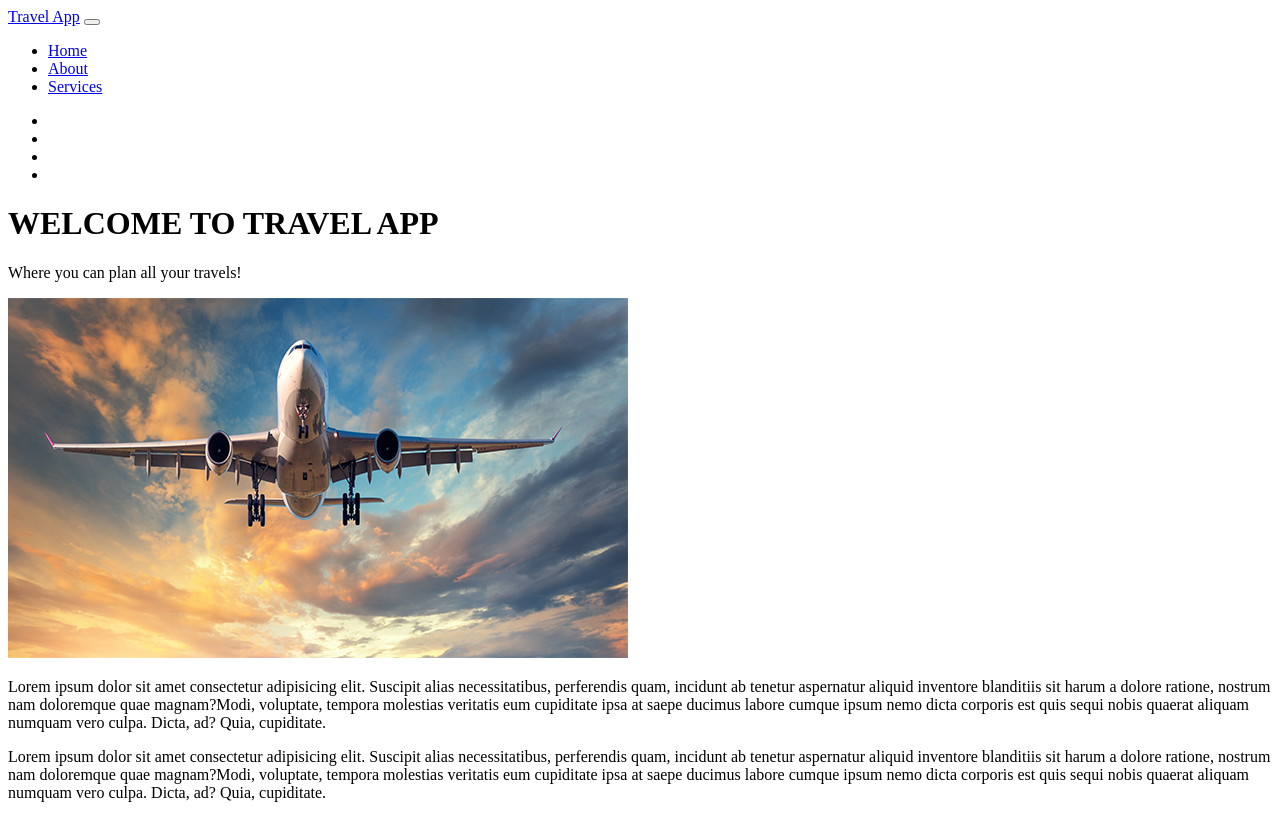
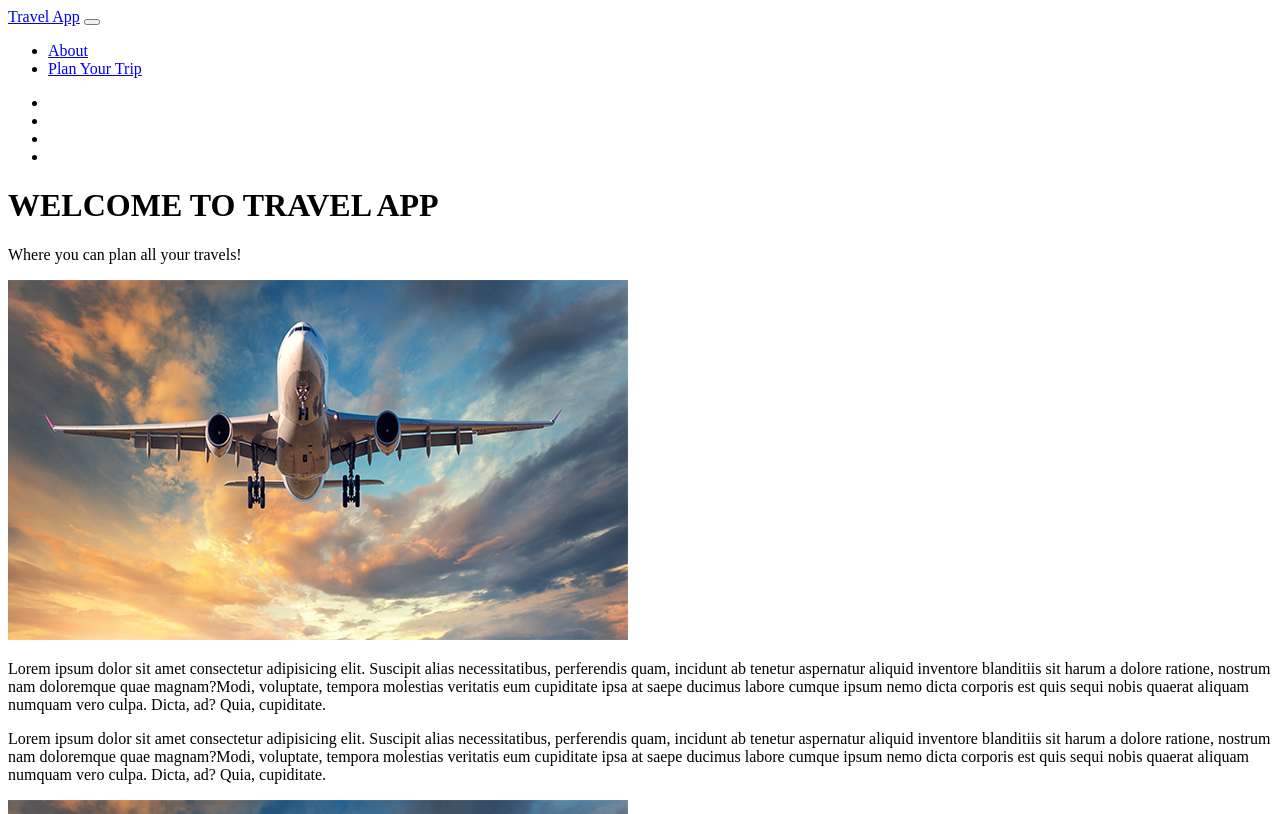
Before and after one commit to AbdulmajeedAlOmari/travel-app, a website: page src/client/views/index.html in a window 1280 px wide. Shown: the top 814 px of the page. Drawn offline with Linux system fonts and the light colour scheme.

Commit message:
chore: add fontawesome library to use icons

```diff
--- a/package.json
+++ b/package.json
@@ -12,6 +12,7 @@
   "license": "ISC",
   "description": "",
   "dependencies": {
+    "@fortawesome/fontawesome-free": "^5.14.0",
     "bootstrap": "^4.5.0",
     "dotenv": "^8.2.0",
     "express": "^4.17.1",
--- a/src/client/index.js
+++ b/src/client/index.js
@@ -10,3 +10,6 @@ import './styles/slide-show.scss'
 import './styles/form.scss'
 import './styles/decorators.scss'
 import './styles/footer.scss'
+
+// Import fontawesome
+import '@fortawesome/fontawesome-free/js/all.min.js'
--- a/src/client/views/index.html
+++ b/src/client/views/index.html
@@ -11,20 +11,17 @@
   <header>
     <nav class="navbar navbar-expand-lg navbar-light bg-light header-background-color">
       <div class="container">
-        <a class="navbar-brand" href="#">Travel App</a>
+        <a class="navbar-brand" href="#"><i class="fas fa-plane"></i> Travel App</a>
         <button class="navbar-toggler" type="button" data-toggle="collapse" data-target="#navbarResponsive" aria-controls="navbarResponsive" aria-expanded="false" aria-label="Toggle navigation">
           <span class="navbar-toggler-icon"></span>
         </button>
         <div class="collapse navbar-collapse" id="navbarResponsive">
           <ul class="navbar-nav ml-auto">
             <li class="nav-item active">
-              <a class="nav-link" href="#">Home</a>
-            </li>
-            <li class="nav-item">
               <a class="nav-link" href="#">About</a>
             </li>
             <li class="nav-item">
-              <a class="nav-link" href="#">Services</a>
+              <a class="nav-link" href="#">Plan Your Trip</a>
             </li>
           </ul>
         </div>
```
Also changed, not shown: 1 other file.
